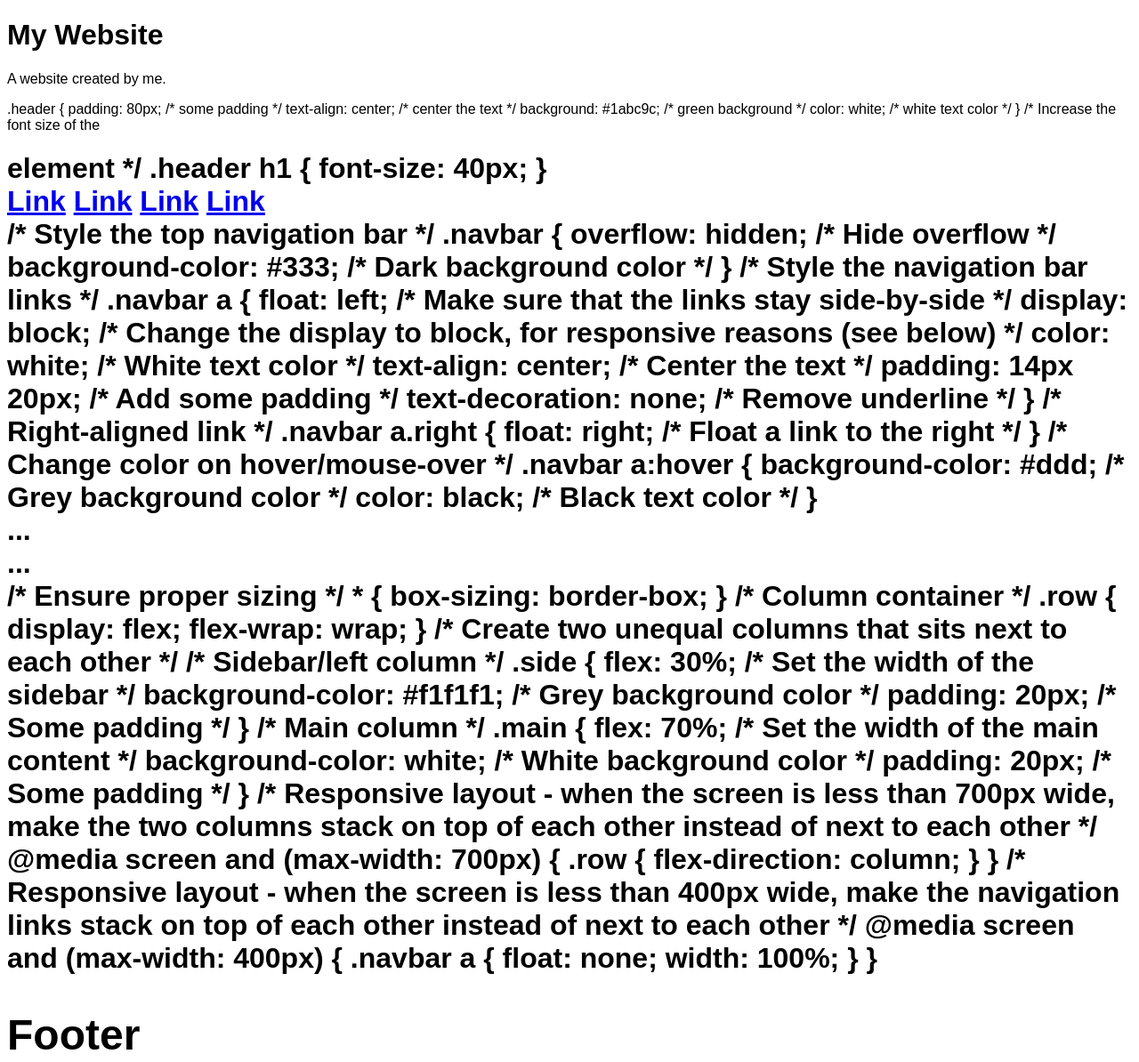
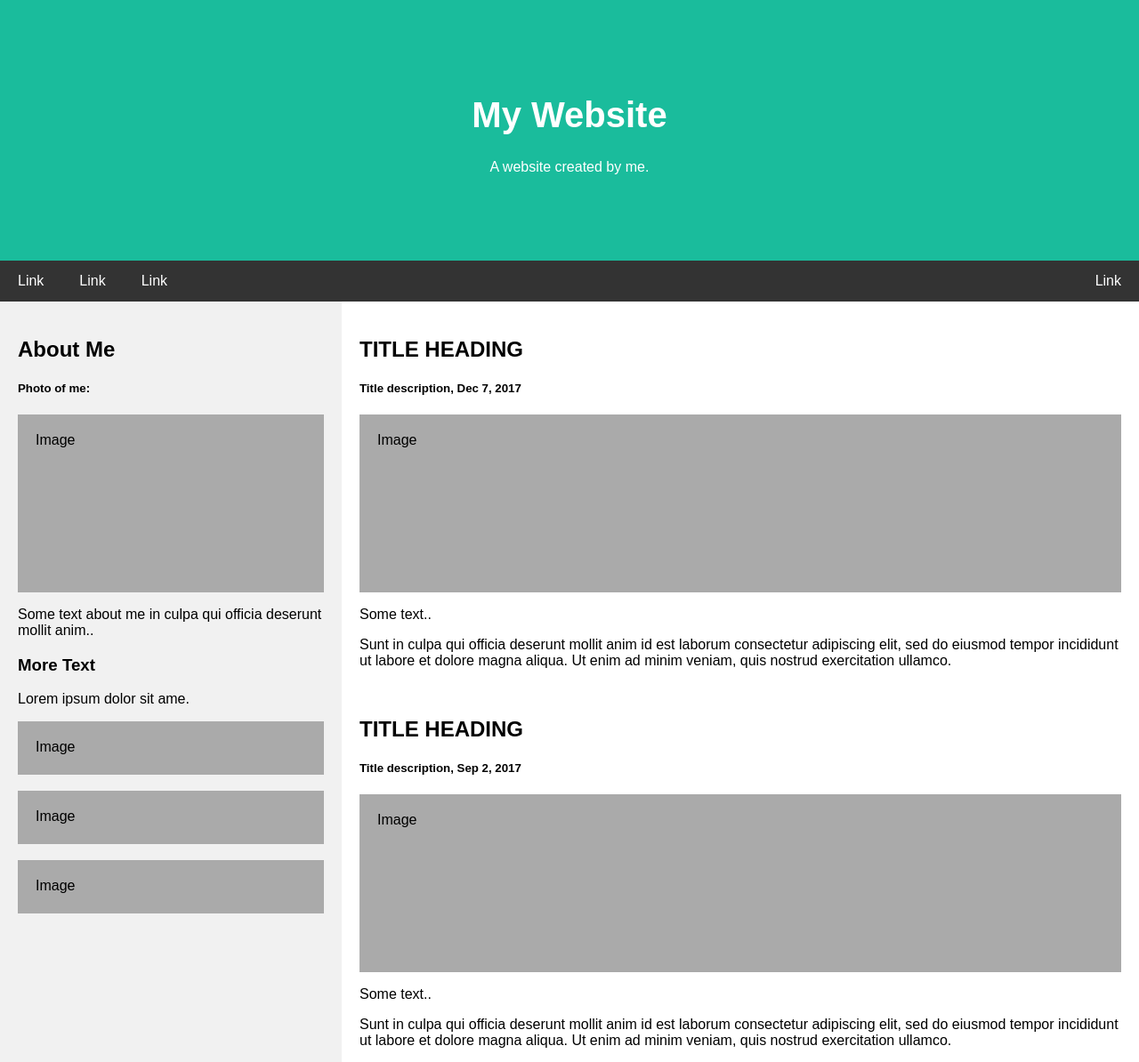
Before and after one commit to tserandon/tserandon.github.io, a plain HTML site: page index.html in a window 1280 px wide. Shown: the top 1194 px of the page at 89% size. Drawn offline with Linux system fonts and the light colour scheme.

Commit message:
Update index.html

```diff
--- a/index.html
+++ b/index.html
@@ -1,76 +1,57 @@
- <!DOCTYPE html>
+<!DOCTYPE html>
 <html lang="en">
 <head>
 <title>Page Title</title>
 <meta charset="UTF-8">
 <meta name="viewport" content="width=device-width, initial-scale=1">
 <style>
+* {
+  box-sizing: border-box;
+}
+
 body {
   font-family: Arial, Helvetica, sans-serif;
-}
-</style>
-</head>
-<body>
-
- <div class="header">
-  <h1>My Website</h1>
-  <p>A website created by me.</p>
-</div>
-.header {
-  padding: 80px; /* some padding */
-  text-align: center; /* center the text */
-  background: #1abc9c; /* green background */
-  color: white; /* white text color */
+  margin: 0;
 }
 
-/* Increase the font size of the <h1> element */
+/* Style the header */
+.header {
+  padding: 80px;
+  text-align: center;
+  background: #1abc9c;
+  color: white;
+}
+
+/* Increase the font size of the h1 element */
 .header h1 {
   font-size: 40px;
 }
 
-
-<div class="navbar">
-  <a href="#">Link</a>
-  <a href="#">Link</a>
-  <a href="#">Link</a>
-  <a href="#" class="right">Link</a>
-</div>
 /* Style the top navigation bar */
 .navbar {
-  overflow: hidden; /* Hide overflow */
-  background-color: #333; /* Dark background color */
+  overflow: hidden;
+  background-color: #333;
 }
 
 /* Style the navigation bar links */
 .navbar a {
-  float: left; /* Make sure that the links stay side-by-side */
-  display: block; /* Change the display to block, for responsive reasons (see below) */
-  color: white; /* White text color */
-  text-align: center; /* Center the text */
-  padding: 14px 20px; /* Add some padding */
-  text-decoration: none; /* Remove underline */
+  float: left;
+  display: block;
+  color: white;
+  text-align: center;
+  padding: 14px 20px;
+  text-decoration: none;
 }
 
 /* Right-aligned link */
 .navbar a.right {
-  float: right; /* Float a link to the right */
+  float: right;
 }
 
-/* Change color on hover/mouse-over */
+/* Change color on hover */
 .navbar a:hover {
-  background-color: #ddd; /* Grey background color */
-  color: black; /* Black text color */
-}
-
-
-
-<div class="row">
-  <div class="side">...</div>
-  <div class="main">...</div>
-</div>
-/* Ensure proper sizing */
-* {
-  box-sizing: border-box;
+  background-color: #ddd;
+  color: black;
 }
 
 /* Column container */
@@ -82,17 +63,32 @@ body {
 /* Create two unequal columns that sits next to each other */
 /* Sidebar/left column */
 .side {
-  flex: 30%; /* Set the width of the sidebar */
-  background-color: #f1f1f1; /* Grey background color */
-  padding: 20px; /* Some padding */
+  flex: 30%;
+  background-color: #f1f1f1;
+  padding: 20px;
 }
 
 /* Main column */
 .main {
-  flex: 70%; /* Set the width of the main content */
-  background-color: white; /* White background color */
-  padding: 20px; /* Some padding */
+  flex: 70%;
+  background-color: white;
+  padding: 20px;
 }
+
+/* Fake image, just for this example */
+.fakeimg {
+  background-color: #aaa;
+  width: 100%;
+  padding: 20px;
+}
+
+/* Footer */
+.footer {
+  padding: 20px;
+  text-align: center;
+  background: #ddd;
+}
+
 /* Responsive layout - when the screen is less than 700px wide, make the two columns stack on top of each other instead of next to each other */
 @media screen and (max-width: 700px) {
   .row {
@@ -104,19 +100,55 @@ body {
 @media screen and (max-width: 400px) {
   .navbar a {
     float: none;
-    width: 100%;
+    width:100%;
   }
 }
+</style>
+</head>
+<body>
+
+<div class="header">
+  <h1>My Website</h1>
+  <p>A website created by me.</p>
+</div>
+
+<div class="navbar">
+  <a href="#">Link</a>
+  <a href="#">Link</a>
+  <a href="#">Link</a>
+  <a href="#" class="right">Link</a>
+</div>
+
+<div class="row">
+  <div class="side">
+    <h2>About Me</h2>
+    <h5>Photo of me:</h5>
+    <div class="fakeimg" style="height:200px;">Image</div>
+    <p>Some text about me in culpa qui officia deserunt mollit anim..</p>
+    <h3>More Text</h3>
+    <p>Lorem ipsum dolor sit ame.</p>
+    <div class="fakeimg" style="height:60px;">Image</div><br>
+    <div class="fakeimg" style="height:60px;">Image</div><br>
+    <div class="fakeimg" style="height:60px;">Image</div>
+  </div>
+  <div class="main">
+    <h2>TITLE HEADING</h2>
+    <h5>Title description, Dec 7, 2017</h5>
+    <div class="fakeimg" style="height:200px;">Image</div>
+    <p>Some text..</p>
+    <p>Sunt in culpa qui officia deserunt mollit anim id est laborum consectetur adipiscing elit, sed do eiusmod tempor incididunt ut labore et dolore magna aliqua. Ut enim ad minim veniam, quis nostrud exercitation ullamco.</p>
+    <br>
+    <h2>TITLE HEADING</h2>
+    <h5>Title description, Sep 2, 2017</h5>
+    <div class="fakeimg" style="height:200px;">Image</div>
+    <p>Some text..</p>
+    <p>Sunt in culpa qui officia deserunt mollit anim id est laborum consectetur adipiscing elit, sed do eiusmod tempor incididunt ut labore et dolore magna aliqua. Ut enim ad minim veniam, quis nostrud exercitation ullamco.</p>
+  </div>
+</div>
 
 <div class="footer">
   <h2>Footer</h2>
 </div>
 
-.footer {
-  padding: 20px; /* Some padding */
-  text-align: center; /* Center text*/
-  background: #ddd; /* Grey background */
-}
-
 </body>
 </html>
```
